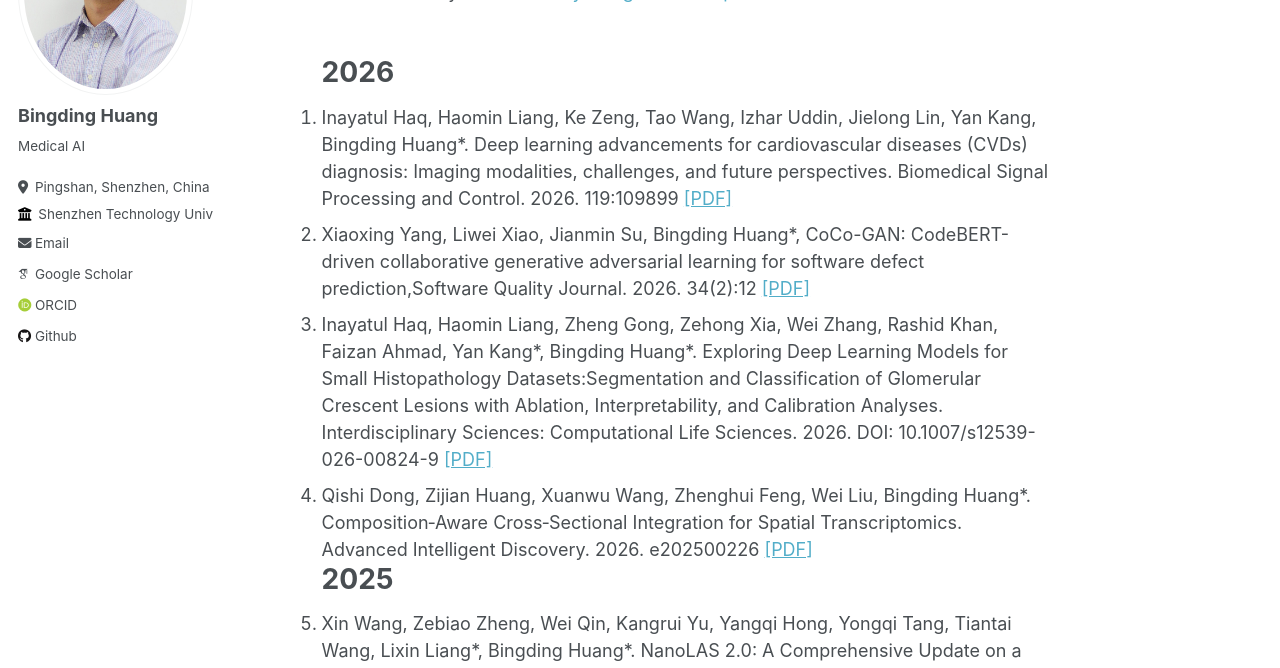
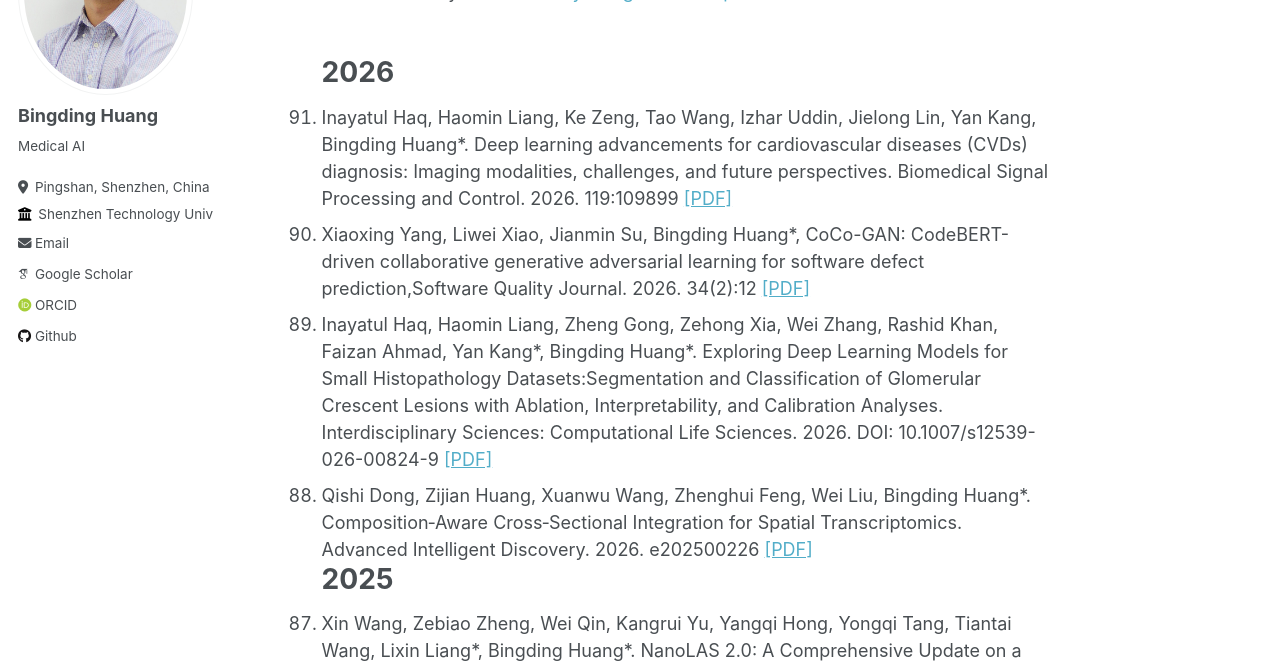
Before and after one commit to bingding/bingding.github.io, a Jekyll site: the page built from _pages/publications.md, in a window 1280 px wide and 900 px high. Shown: the part 215-883 px from the top of the window. Built offline with Jekyll 4.4.1, drawn with Linux system fonts in a browser that asks for light colours; some web fonts are replaced.

Commit message:
revise paper ID

```diff
--- a/_pages/publications.md
+++ b/_pages/publications.md
@@ -10,7 +10,8 @@ author_profile: true
 <br>
 {% include base_path %}
 
-<ol>
+<ol reversed>
+
 <h1>2026</h1>
 <li>Inayatul Haq, Haomin Liang, Ke Zeng, Tao Wang, Izhar Uddin, Jielong Lin, Yan Kang, Bingding Huang*. Deep learning advancements for cardiovascular diseases (CVDs) diagnosis: Imaging modalities, challenges, and future perspectives. Biomedical Signal Processing and Control.  2026. 119:109899 <a href="paper/2022/093_CVD-review.pdf" target="_blank">[PDF]</a>
 <li>Xiaoxing Yang, Liwei Xiao, Jianmin Su, Bingding Huang*, CoCo-GAN: CodeBERT-driven collaborative generative adversarial learning for software defect prediction,Software Quality Journal. 2026. 34(2):12 <a href="paper/2025/094_Coco-Gan.pdf" target="_blank">[PDF]</a>
```
